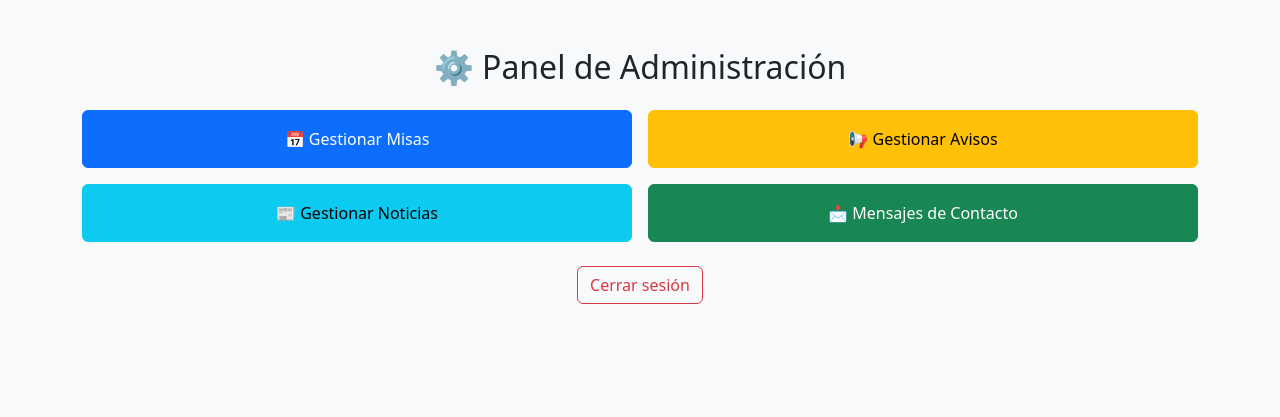
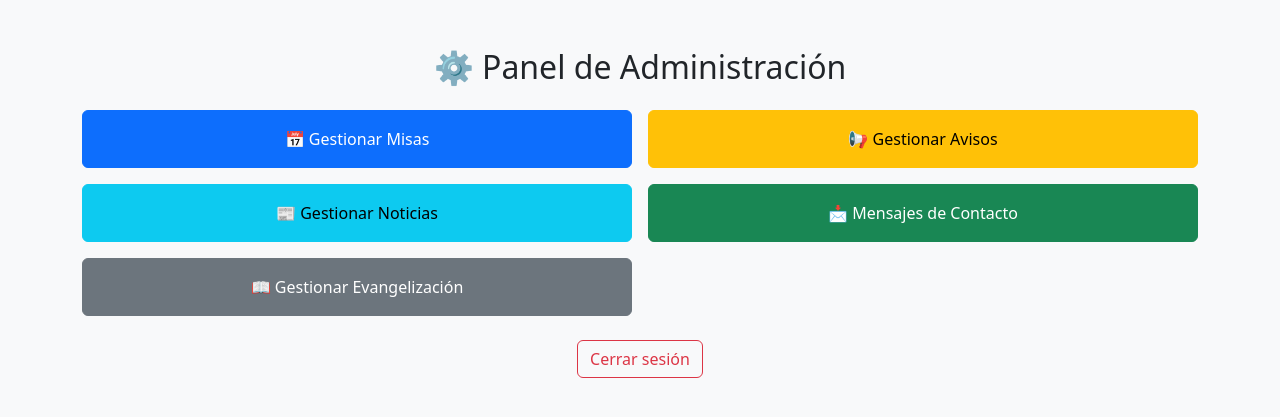
Before and after one commit to jesb1971/parroquiaapp-backend, a FastAPI app: page /admin in a window 1280 px wide. Shown: the top 417 px of the page. Run offline with FastAPI, Linux system fonts and the light colour scheme.

Commit message:
Boton evangelizacion admin

```diff
--- a/app/templates/admin_panel.html
+++ b/app/templates/admin_panel.html
@@ -41,6 +41,12 @@
         </a>
     </div>
 
+	<div class="col-md-6">
+		<a href="/admin/evangelizacion" class="btn btn-secondary w-100 p-3">
+			📖 Gestionar Evangelización
+		</a>
+	</div>
+
 </div>
 
 <div class="mt-4 text-center">
```
